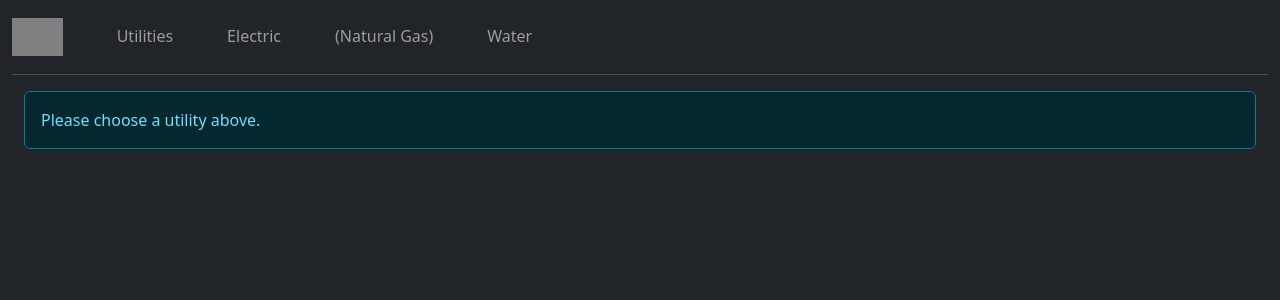
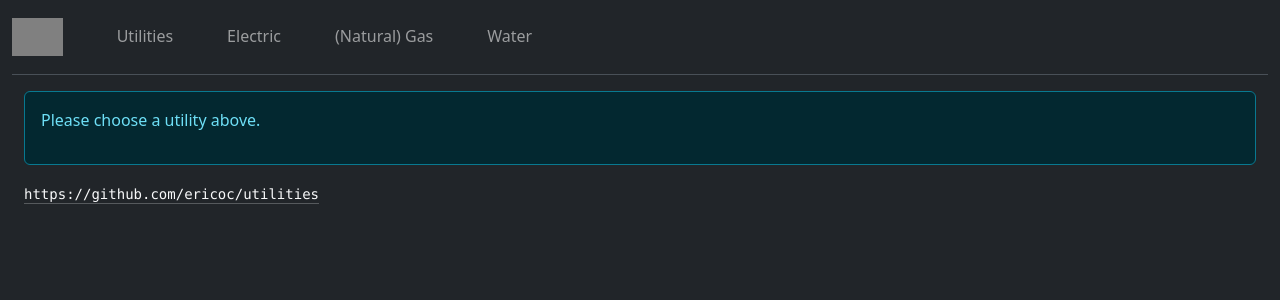
Before and after one commit to ericoc/utilities, a Django app: template apps/core/templates/index.html in a window 1280 px wide. Shown: the top 300 px of the page. Run offline with Django 3.2, Linux system fonts and the light colour scheme; the template is opened without the code that fills it, so the values that code supplies are empty; some libraries are stand-ins or nearby versions; grey boxes are pictures that could not be loaded.

Commit message:
link to github

```diff
--- a/apps/core/templates/base.html
+++ b/apps/core/templates/base.html
@@ -31,6 +31,7 @@
         <style>
             .highcharts-legend text, .highcharts-axis text, .highcharts-axis-labels text { stroke: #fff; }
             #logo { filter: invert(50%); }
+            #logo:hover { filter: invert(75%); }
             .icon-link-hover svg { color: var(--bs-primary); --bs-icon-link-transform: translate3d(0, -.3rem, 0); }
         </style>
     </head>
@@ -69,7 +70,7 @@
                                 <svg class="bi" aria-hidden="true">
                                     <use xlink:href="{% static 'bootstrap-icons/bootstrap-icons.svg' %}#fan"></use>
                                 </svg>
-                                (Natural Gas)
+                                (Natural) Gas
                             </a>
                         </li>
 
@@ -90,8 +91,17 @@
             {% block main %}
             {% endblock main %}
         </main>
+        <footer class="container-fluid footer my-3">
+            <a class="icon-link icon-link-hover link-light link-offset-2 link-underline-opacity-25 link-underline-opacity-100-hover" href="https://github.com/ericoc/utilities" target="_blank">
+                <code>https://github.com/ericoc/utilities</code>
+                <svg class="bi" aria-hidden="true">
+                    <use xlink:href="{% static 'bootstrap-icons/bootstrap-icons.svg' %}#box-arrow-up-right"></use>
+                </svg>
+            </a>
+        </footer>
         <script>
             {% block scripts %}
+                <!-- -->
             {% endblock scripts %}
         </script>
     </body>
--- a/apps/core/templates/index.html
+++ b/apps/core/templates/index.html
@@ -2,7 +2,7 @@
 {% load static %}
 {% block main %}
     <div class="container-fluid alert alert-info">
-        Please choose a utility above.
+        <p>Please choose a utility above.</p>
     </div>
 {% endblock main %}
 {% block scripts %}
```
